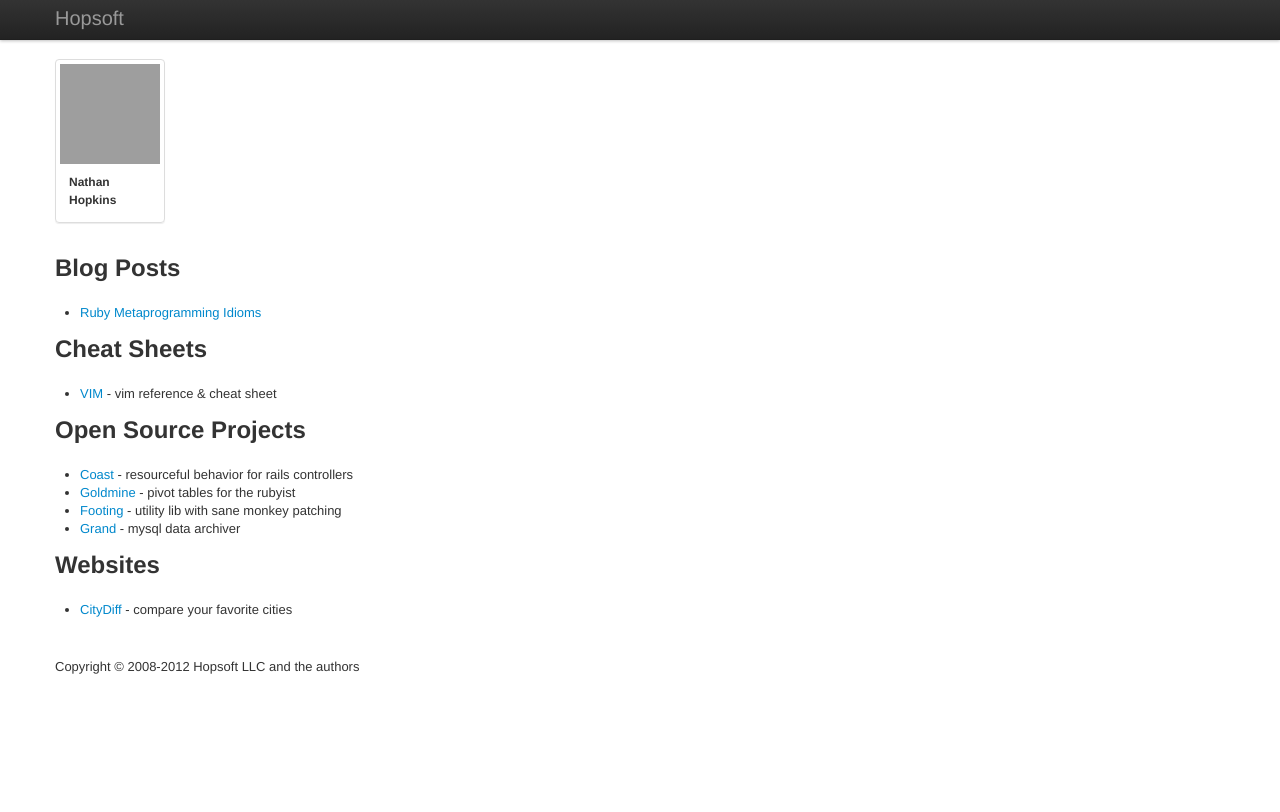
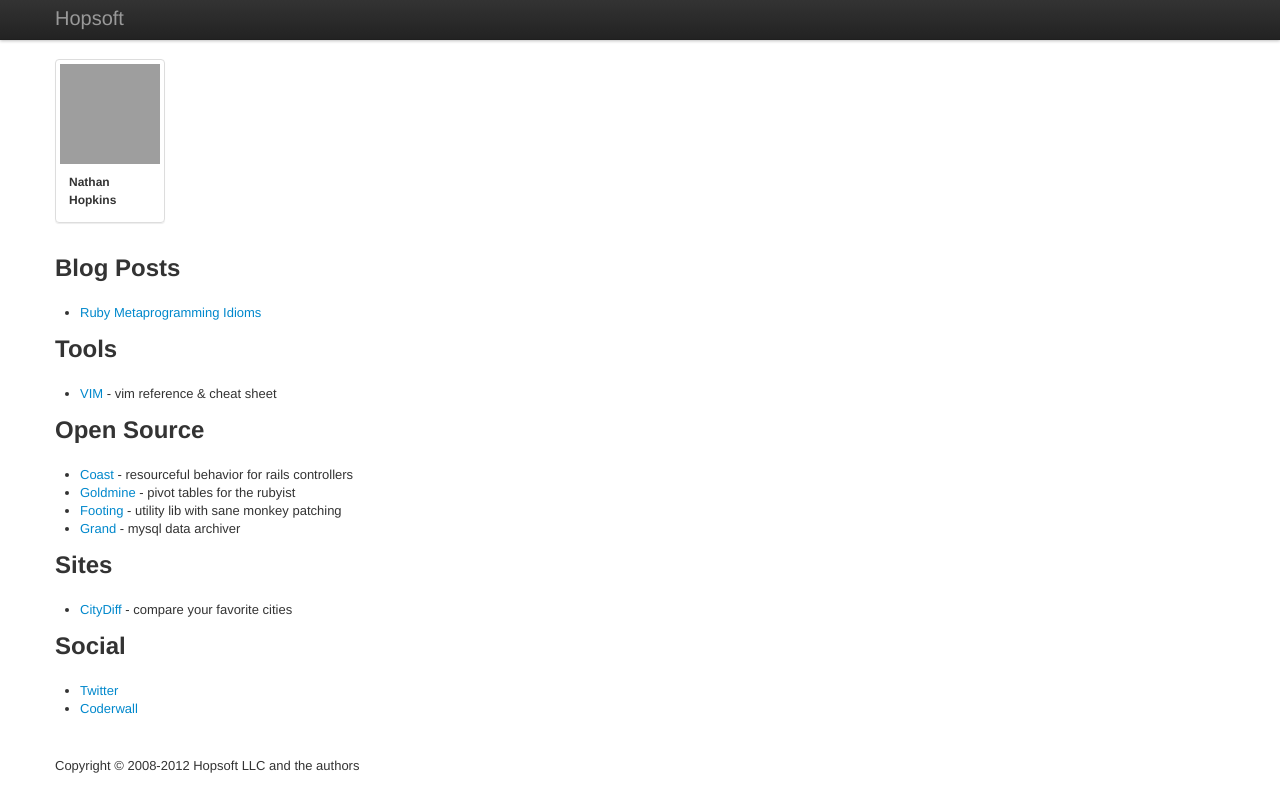
Before and after one commit to hopsoft/hopsoft.github.io, a Jekyll site: the page built from index.markdown, in a window 1280 px wide, cut to the strip 0-812 px from the top of the page. Built offline with Jekyll 4.4.1, drawn with Linux system fonts in a browser that asks for light colours; grey boxes are pictures that could not be loaded.

Commit message:
Some renames and added a social section.

```diff
--- a/index.markdown
+++ b/index.markdown
@@ -25,7 +25,7 @@ layout: bootstrap
       {% endfor %}
     </ul>
 
-    <h2>Cheat Sheets</h2><br />
+    <h2>Tools</h2><br />
     <ul>
       <li>
         <a href="http://hopsoft.github.com/vim.html">VIM</a>
@@ -33,7 +33,7 @@ layout: bootstrap
       </li>
     </ul>
 
-    <h2>Open Source Projects</h2><br />
+    <h2>Open Source</h2><br />
     <ul>
       <li>
         <a href="http://hopsoft.github.com/coast/">Coast</a>
@@ -53,13 +53,24 @@ layout: bootstrap
       </li>
     </ul>
 
-    <h2>Websites</h2><br />
+    <h2>Sites</h2><br />
     <ul>
       <li>
         <a href="http://www.citydiff.com">CityDiff</a>
         - compare your favorite cities
       </li>
     </ul>
+
+    <h2>Social</h2><br />
+    <ul>
+      <li>
+        <a href="https://twitter.com/natehop">Twitter</a>
+      </li>
+      <li>
+        <a href="http://coderwall.com/p/u/hopsoft">Coderwall</a>
+      </li>
+    </ul>
+
   </div>
 
 </div>
```
